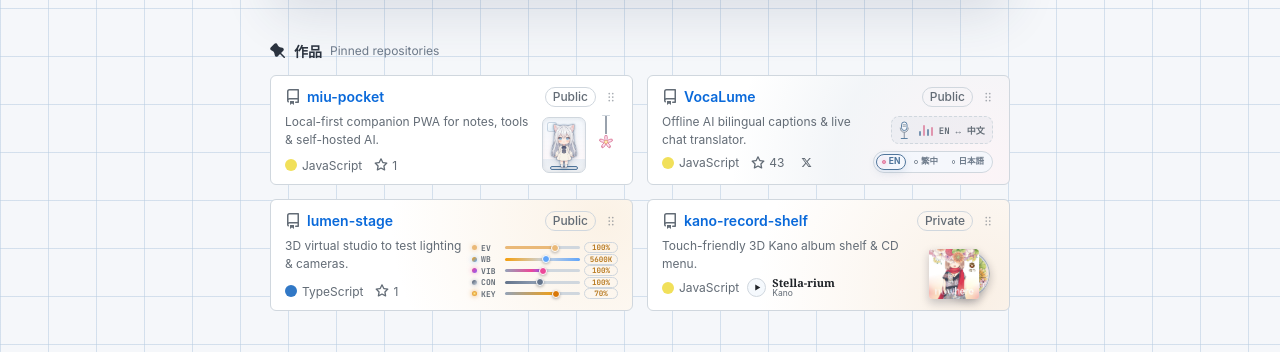
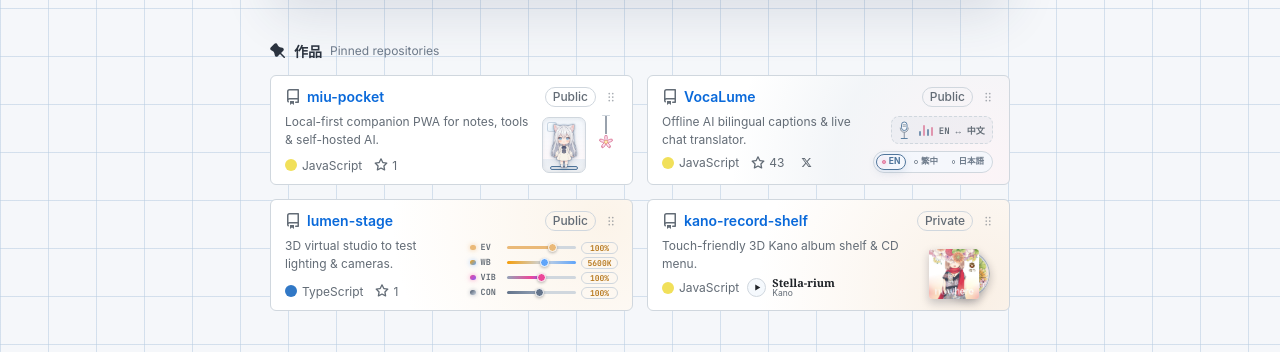
Before and after one commit to clark970417-eng/blog, an Astro site: page / in a window 1280 px wide. Shown: the part 376-728 px from the top of the page. Built offline with nearby package versions, Linux system fonts and the light colour scheme; Astro itself is replaced by a stand-in of ours; a web font is replaced by a local one.

Commit message:
Use 4 balanced photo color-grading sliders on lumen-stage

```diff
--- a/src/pages/index.astro
+++ b/src/pages/index.astro
@@ -292,11 +292,11 @@ const links = [
                   )}
 
                   {work.title === 'lumen-stage' && (
-                    <div class="card-ornament orn-lumen proj-toy" aria-label="Lumen Stage studio lighting and camera controls">
+                    <div class="card-ornament orn-lumen proj-toy" aria-label="Lumen Stage photo color grading controls">
                       <div class="orn-lumen-row">
                         <span class="orn-lumen-dot" id="lumen-dot-bright" aria-hidden="true"></span>
-                        <span class="orn-lumen-key" title="曝光 Brightness">EV</span>
-                        <input type="range" id="lumen-brightness" min="35" max="130" value="100" aria-label="Website brightness" />
+                        <span class="orn-lumen-key" title="曝光 Exposure">EV</span>
+                        <input type="range" id="lumen-brightness" min="35" max="130" value="100" aria-label="Website exposure" />
                         <button type="button" id="lumen-ev" class="orn-lumen-ev-btn" title="重設曝光 (100%)">100%</button>
                       </div>
                       <div class="orn-lumen-row">
@@ -316,12 +316,6 @@ const links = [
                         <span class="orn-lumen-key" title="對比度 Contrast">CON</span>
                         <input type="range" id="lumen-contrast" class="lumen-range-con" min="65" max="140" value="100" aria-label="Website contrast" />
                         <button type="button" id="lumen-con-val" class="orn-lumen-ev-btn" title="重設對比度 (100%)">100%</button>
-                      </div>
-                      <div class="orn-lumen-row">
-                        <span class="orn-lumen-dot lumen-dot-key" id="lumen-dot-key" aria-hidden="true"></span>
-                        <span class="orn-lumen-key" title="主燈強度 Key Light">KEY</span>
-                        <input type="range" id="lumen-key" class="lumen-range-key" min="0" max="100" value="70" aria-label="Studio key light intensity" />
-                        <button type="button" id="lumen-key-val" class="orn-lumen-ev-btn" title="重設主燈 (70%)">70%</button>
                       </div>
                     </div>
                   )}
@@ -989,18 +983,16 @@ const links = [
         });
       });
 
-      // 3) lumen-stage live website lighting & optics studio (EV, WB, VIB, CON, KEY)
+      // 3) lumen-stage live photo color-grading deck (EV, WB, VIB, CON)
       const lumenCard = document.querySelector('.gh-card-lumen-stage') as HTMLElement | null;
       const lumenSlider = document.getElementById('lumen-brightness') as HTMLInputElement | null;
       const lumenTempSlider = document.getElementById('lumen-temp') as HTMLInputElement | null;
       const lumenVibSlider = document.getElementById('lumen-vib') as HTMLInputElement | null;
       const lumenConSlider = document.getElementById('lumen-contrast') as HTMLInputElement | null;
-      const lumenKeySlider = document.getElementById('lumen-key') as HTMLInputElement | null;
       const lumenEv = document.getElementById('lumen-ev');
       const lumenWb = document.getElementById('lumen-wb');
       const lumenVibVal = document.getElementById('lumen-vib-val');
       const lumenConVal = document.getElementById('lumen-con-val');
-      const lumenKeyVal = document.getElementById('lumen-key-val');
       const lumenDimmer = document.getElementById('lumen-dimmer') as HTMLElement | null;
 
       const updateLumenLighting = () => {
@@ -1009,21 +1001,17 @@ const links = [
         const k = Number(lumenTempSlider?.value ?? 5600);
         const v = Number(lumenVibSlider?.value ?? 100);
         const c = Number(lumenConSlider?.value ?? 100);
-        const keyLight = Number(lumenKeySlider?.value ?? 70);
 
         const normB = (b - 35) / (130 - 35);
         const normV = v / 200;
         const normC = (c - 65) / (140 - 65);
-        const normKey = keyLight / 100;
         lumenSlider.style.setProperty('--fill', `${Math.round(normB * 100)}%`);
         lumenVibSlider?.style.setProperty('--fill', `${Math.round(normV * 100)}%`);
         lumenConSlider?.style.setProperty('--fill', `${Math.round(normC * 100)}%`);
-        lumenKeySlider?.style.setProperty('--fill', `${Math.round(normKey * 100)}%`);
         if (lumenEv) lumenEv.textContent = `${b}%`;
         if (lumenWb) lumenWb.textContent = `${k}K`;
         if (lumenVibVal) lumenVibVal.textContent = `${v}%`;
         if (lumenConVal) lumenConVal.textContent = `${c}%`;
-        if (lumenKeyVal) lumenKeyVal.textContent = `${keyLight}%`;
 
         let gelColor = 'transparent';
         let glowRgb = '234, 185, 120';
@@ -1038,7 +1026,7 @@ const links = [
         }
 
         if (lumenCard) {
-          lumenCard.style.setProperty('--lumen-glow', `${(0.02 + normKey * 0.24).toFixed(2)}`);
+          lumenCard.style.setProperty('--lumen-glow', `${(0.05 + normB * 0.16).toFixed(2)}`);
           lumenCard.style.setProperty('--lumen-tint', glowRgb);
         }
 
@@ -1069,7 +1057,6 @@ const links = [
       lumenTempSlider?.addEventListener('input', updateLumenLighting);
       lumenVibSlider?.addEventListener('input', updateLumenLighting);
       lumenConSlider?.addEventListener('input', updateLumenLighting);
-      lumenKeySlider?.addEventListener('input', updateLumenLighting);
       lumenEv?.addEventListener('click', () => {
         if (!lumenSlider) return;
         lumenSlider.value = '100';
@@ -1088,11 +1075,6 @@ const links = [
       lumenConVal?.addEventListener('click', () => {
         if (!lumenConSlider) return;
         lumenConSlider.value = '100';
-        updateLumenLighting();
-      });
-      lumenKeyVal?.addEventListener('click', () => {
-        if (!lumenKeySlider) return;
-        lumenKeySlider.value = '70';
         updateLumenLighting();
       });
       updateLumenLighting();
--- a/src/styles/global.css
+++ b/src/styles/global.css
@@ -1392,24 +1392,24 @@ html.theme-anim .pill-btn {
   box-shadow: 0 0 6px rgba(244, 154, 190, 0.85);
 }
 
-/* 3. lumen-stage studio lighting & optics faders (compact 5-row console matching Row 1 height) */
+/* 3. lumen-stage photo color-grading deck (4 balanced controls matching Row 1 height) */
 .orn-lumen {
-  width: 146px;
+  width: 148px;
   flex: none;
-  gap: 2px;
+  gap: 3px;
   padding-top: 0;
 }
 
 .orn-lumen-row {
   display: flex;
   align-items: center;
-  gap: 4px;
-  height: 9.5px;
+  gap: 5px;
+  height: 12px;
 }
 
 .orn-lumen-dot {
-  width: 5px;
-  height: 5px;
+  width: 5.5px;
+  height: 5.5px;
   border-radius: 50%;
   background: #eab978;
   box-shadow: 0 0 5px rgba(234, 185, 120, 0.72);
@@ -1431,16 +1431,11 @@ html.theme-anim .pill-btn {
   box-shadow: 0 0 4px rgba(100, 116, 139, 0.48);
 }
 
-.lumen-dot-key {
-  background: radial-gradient(circle, #fde68a, #d97706);
-  box-shadow: 0 0 5px rgba(217, 119, 6, 0.65);
-}
-
 .orn-lumen-key {
-  width: 20px;
+  width: 21px;
   flex: none;
   font-family: 'JetBrains Mono', ui-monospace, monospace;
-  font-size: 8px;
+  font-size: 8.5px;
   font-weight: 700;
   color: var(--gh-muted);
   letter-spacing: 0.01em;
@@ -1475,15 +1470,11 @@ html.theme-anim .pill-btn {
   background: linear-gradient(to right, #64748b 0%, #94a3b8 var(--fill, 47%), var(--gh-border) var(--fill, 47%), var(--gh-border) 100%);
 }
 
-.orn-lumen-row input.lumen-range-key[type="range"] {
-  background: linear-gradient(to right, #94a3b8 0%, #f59e0b var(--fill, 70%), var(--gh-border) var(--fill, 70%), var(--gh-border) 100%);
-}
-
 .orn-lumen-row input[type="range"]::-webkit-slider-thumb {
   -webkit-appearance: none;
   appearance: none;
-  width: 8px;
-  height: 8px;
+  width: 9.5px;
+  height: 9.5px;
   border-radius: 50%;
   background: #eab978;
   border: 1.5px solid var(--gh-bg);
@@ -1503,13 +1494,9 @@ html.theme-anim .pill-btn {
   background: #64748b;
 }
 
-.orn-lumen-row input.lumen-range-key[type="range"]::-webkit-slider-thumb {
-  background: #d97706;
-}
-
 .orn-lumen-row input[type="range"]::-moz-range-thumb {
-  width: 8px;
-  height: 8px;
+  width: 9.5px;
+  height: 9.5px;
   border-radius: 50%;
   background: #eab978;
   border: 1.5px solid var(--gh-bg);
@@ -1529,24 +1516,20 @@ html.theme-anim .pill-btn {
   background: #64748b;
 }
 
-.orn-lumen-row input.lumen-range-key[type="range"]::-moz-range-thumb {
-  background: #d97706;
-}
-
 .orn-lumen-ev-btn {
   appearance: none;
   border: 1px solid var(--gh-border);
   background: transparent;
   border-radius: 999px;
-  min-width: 34px;
-  padding: 0 4px;
-  height: 11px;
+  min-width: 37px;
+  padding: 0 5px;
+  height: 12px;
   font-family: 'JetBrains Mono', ui-monospace, monospace;
-  font-size: 7.5px;
+  font-size: 8px;
   font-weight: 700;
   color: #b7791f;
   text-align: center;
-  line-height: 9.5px;
+  line-height: 11px;
   font-variant-numeric: tabular-nums;
   flex: none;
   cursor: pointer;
```
